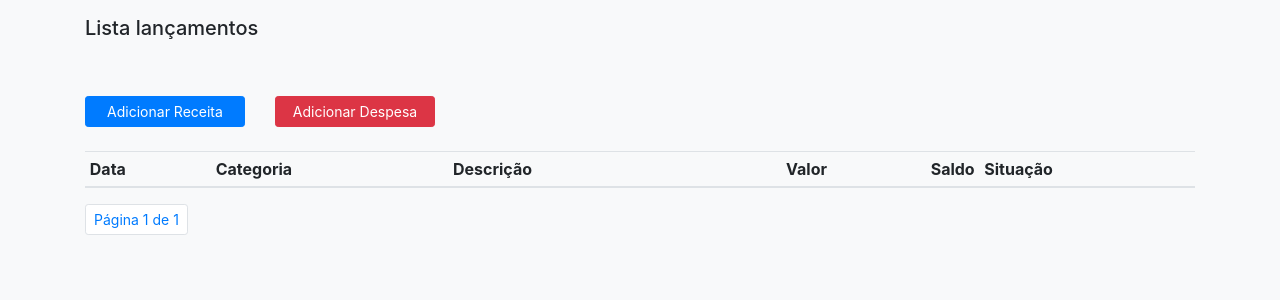
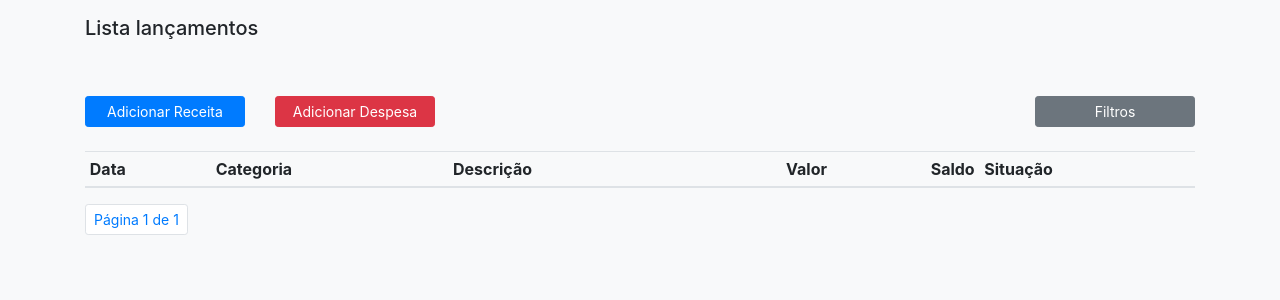
Before and after one commit to diogowagner/finan, a Django app: page /lancamentos/ in a window 1280 px wide. Shown: the part 56-356 px from the top of the page. Run offline with Django 5.2, Linux system fonts and the light colour scheme; data that the repository does not hold is empty; parts of the project's set-up code (start-up, migrations or seed data) failed here and were passed over; some libraries are stand-ins or nearby versions.

Commit message:
implementações

```diff
--- a/fluxo/models.py
+++ b/fluxo/models.py
@@ -29,6 +29,7 @@ class Lancamento(models.Model):
     tipo_documento = models.CharField(max_length=100, blank=True, null=True, verbose_name="Tipo de Documento")
     numero_documento = models.CharField(max_length=100, blank=True, null=True, verbose_name="Número do Documento")
     tipo = models.CharField(max_length=20, choices=DESPESA_RECEITA_CHOICES, verbose_name="Tipo")
+    valor_total = models.DecimalField(max_digits=10, decimal_places=2)
     situacao = models.CharField(max_length=20, choices=PAGO_APAGAR_CHOICES, default='PAGO', verbose_name="Situação")
 
     def __str__(self):
--- a/fluxo/templates/ad_lancamento.html
+++ b/fluxo/templates/ad_lancamento.html
@@ -4,9 +4,9 @@
 
 <!-- Começa o conteúdo da página -->
 {% include "botoes_lancamento.html" %}
-<hr class="mb-3">
+<hr class="mb-2">
 <h4 class="mb-3 {{ cor }}">{{ tipo }}</h4>
-<hr class="mb-3">
+<hr class="mb-2">
 <form id="lForm" class="needs-validation" method="post">
     {% csrf_token %}
     <div class="row">
@@ -39,7 +39,7 @@
         </div>
     </div>
 
-    <hr class="mb-2">
+    <hr class="mb-1">
 
     <div class="row">
         <div class="col-md-9 mb-3">
--- a/fluxo/templates/botoes_lancamento.html
+++ b/fluxo/templates/botoes_lancamento.html
@@ -1,10 +1,10 @@
 
 <div class="col-md-12 order-md-1">
     <div class="row">
-        <div class="col-6 col-md-2">
+        <div class="col-4 col-md-2">
             <a class="btn btn-primary btn-sm btn-block" href="../../receita/" role="button">Adicionar Receita</a>
         </div>
-        <div class="col-6 col-md-2">
+        <div class="col-4 col-md-2">
             <a class="btn btn-danger btn-sm btn-block" href="../../despesa/" role="button">Adicionar Despesa</a>
         </div>
-    </div>
+</div>
--- a/fluxo/templates/lancamento.html
+++ b/fluxo/templates/lancamento.html
@@ -1,9 +1,21 @@
 {% extends 'base.html' %}
 {% load static %}
 {% load currency_filters %}
+
 {% block conteudo %}
 
-{% include "botoes_lancamento.html" %}
+<div class="col-md-12 order-md-1">
+    <div class="row">
+        <div class="col-4 col-md-2">
+            <a class="btn btn-primary btn-sm btn-block" href="{% url 'fluxo:ad_receita' %}" role="button">Adicionar Receita</a>
+        </div>
+        <div class="col-4 col-md-2">
+            <a class="btn btn-danger btn-sm btn-block" href="{% url 'fluxo:ad_despesa' %}" role="button">Adicionar Despesa</a>
+        </div>
+        <div class="col-4 col-md-2 offset-md-6">
+            <a class="btn btn-secondary btn-sm btn-block" href="{% url "fluxo:filtros" %}" role="button">Filtros</a>
+        </div>
+</div>
 
 <br>
 <div class="table-responsive">
--- a/fluxo/urls.py
+++ b/fluxo/urls.py
@@ -1,15 +1,23 @@
 from django.urls import path
 
-from fluxo.views import index, ad_despesa, ad_receita, lancamentos, ed_despesa, ed_receita
+from fluxo.views import (index,
+                         ad_despesa,
+                         ad_receita,
+                         lancamentos,
+                         ed_despesa,
+                         ed_receita,
+                         filtros,
+                        )
 
 
 app_name = 'fluxo'
 
 urlpatterns = [
-    path('', index, name='index'),
     path('despesa/', ad_despesa, name='ad_despesa'),
     path('receita/', ad_receita, name='ad_receita'),
+    path('filtros/', filtros, name='filtros'),
     path('lancamentos/', lancamentos, name='lancamentos'),
     path('despesa/edit/<int:despesa_id>', ed_despesa, name='ed_despesa'),
     path('receita/edit/<int:receita_id>', ed_receita, name='ed_receita'),
+    path('', index, name='index'),
 ]
--- a/fluxo/views.py
+++ b/fluxo/views.py
@@ -17,15 +17,23 @@ def index(request):
         context
     )
 
+def filtros(request):
+
+    context = {}
+
+    return render(
+        request,
+        'filtros.html',
+        context
+    )
+
 def lancamentos(request):
 
     titulo = 'Lista lançamentos'
     item = Item.objects.order_by("-pk",)
-    lancamentos = Lancamento.objects.order_by("-data_lancamento","-pk")
     lancamentos_list = Lancamento.objects.order_by("-data_lancamento", "-pk").prefetch_related('itens')
 
-
-    paginator = Paginator(lancamentos_list, 20)  # Paginação para 20 objetos por página
+    paginator = Paginator(lancamentos_list, 50)
     page = request.GET.get('page')
     lancamentos_paginados = paginator.get_page(page)
 
@@ -34,6 +42,7 @@ def lancamentos(request):
 
     context = {
         'titulo': titulo,
+        'is_lancamento': True,
         'lancamentos': lancamentos_paginados,
         'item': item,
         'parameters': parameters,
--- a/project/urls.py
+++ b/project/urls.py
@@ -23,8 +23,8 @@ from fluxo import views
 
 urlpatterns = [
     path('select2/', include('django_select2.urls')),
+    path('admin/', admin.site.urls),
     path('', include('fluxo.urls')),
-    path('admin/', admin.site.urls),
 ]
 
 urlpatterns += static(settings.STATIC_URL, document_root=settings.STATIC_ROOT)
```
Also changed, not shown: fluxo/templates/filtros.html (added, +11 -0 lines).
